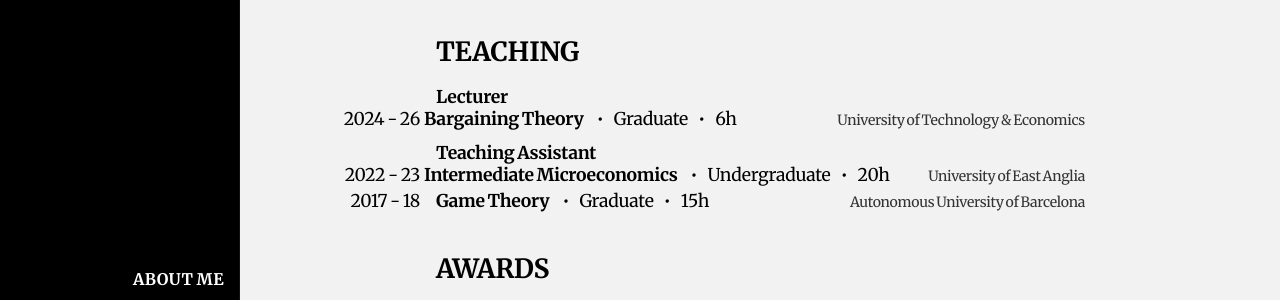
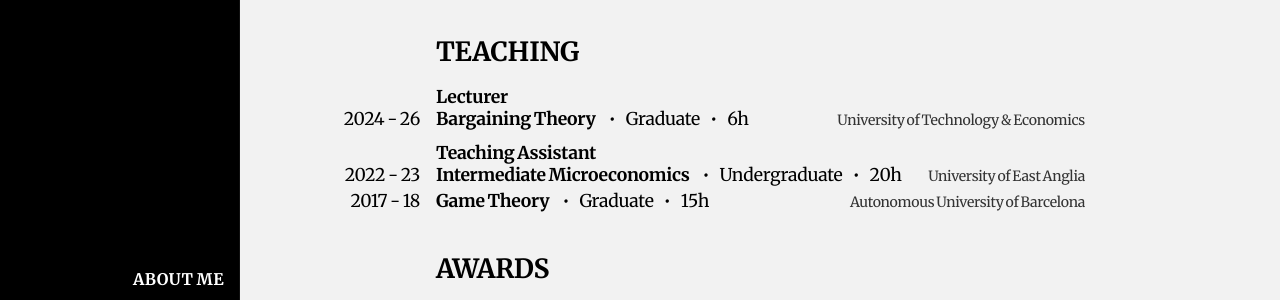
Before and after one commit to HectorHermidaRivera/hectorhermidarivera.github.io, a Jekyll site: the page built from index.md, in a window 1280 px wide and 1400 px high, scrolled down 2073 px. Shown: the part 150-450 px from the top of the window. Built offline with Jekyll 4.4.1, drawn with Linux system fonts in a browser that asks for light colours; a style sheet for code colours, icons or effects is not loaded.

Commit message:
Update style.css

```diff
--- a/assets/css/style.css
+++ b/assets/css/style.css
@@ -203,21 +203,6 @@ body {
   color: #333;
 }
 
-/* Keep normal spacing between entries except specific cases */
-.two-column-3rows-container {
-  gap: 8px; /* keep default spacing globally */
-}
-
-/* Reduce spacing only for consecutive courses you want closer */
-.two-column-3rows-container .two-column-3rows + .two-column-3rows {
-  gap: 4px; /* only reduces space between certain rows */
-}
-
-/* Or, more precise: target the specific Teaching Assistant/Intermediate Microeconomics combo */
-.two-column-3rows[data-group="closer"] {
-  gap: 4px;
-}
-
 /* REDEFINITION OF OPEN ACCESS ICON COLOR */
 .ai-open-access::before {
   color: #556B2F;
```
